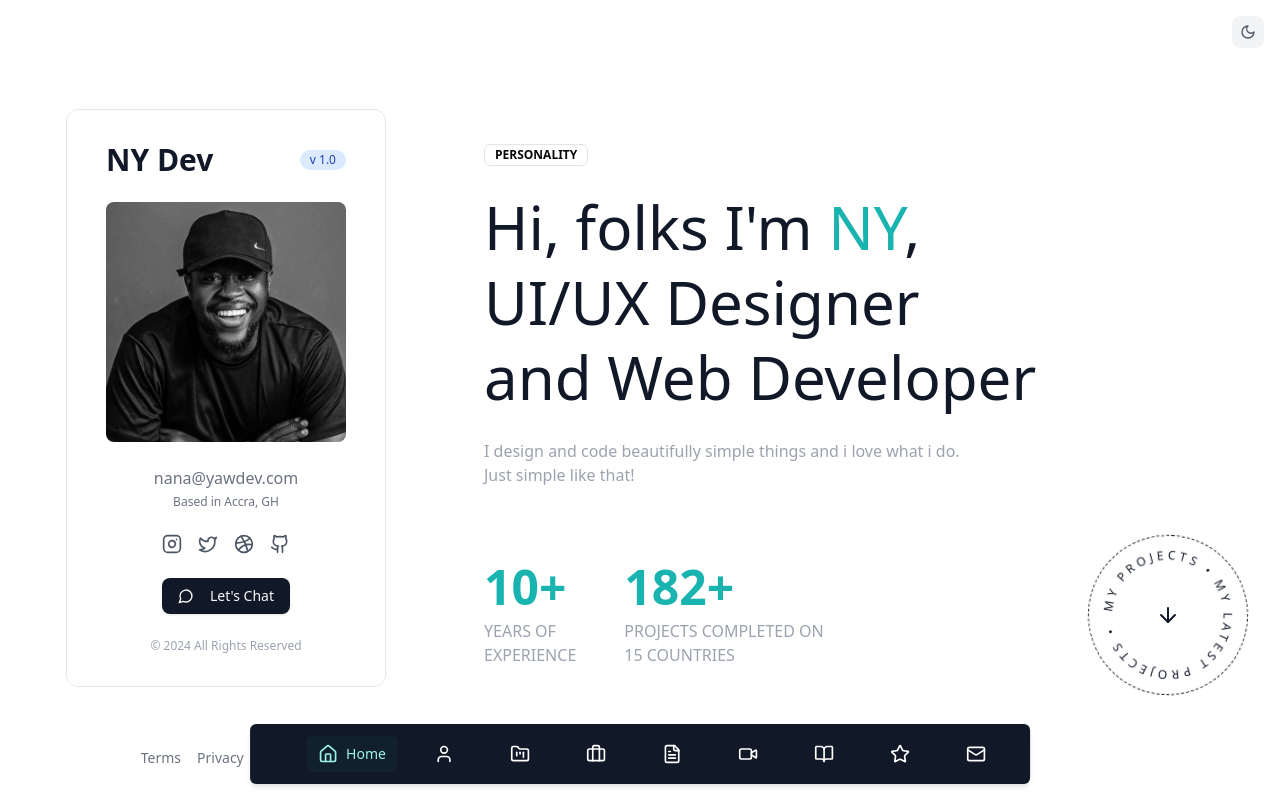
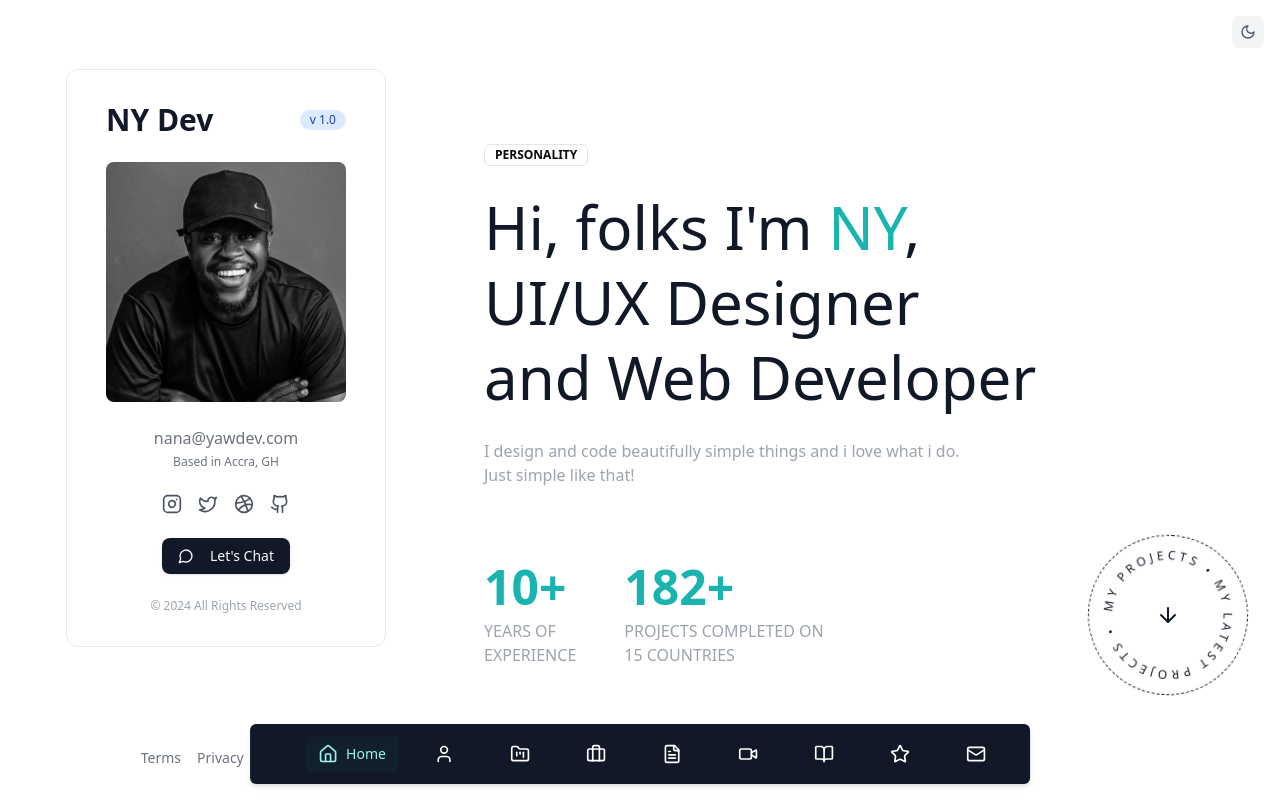
Before and after one commit to nanayawdev/nanayaw.dev, a React (Vite) app: page / in a window 1280 px wide. Built offline with nearby package versions, Linux system fonts and the light colour scheme.

Commit message:
Padding top and bottom added to this component

```diff
--- a/src/components/Footer/Footer.jsx
+++ b/src/components/Footer/Footer.jsx
@@ -4,7 +4,7 @@ import { footerConfig } from '../../config/footerConfig';
 const Footer = () => {
   return (
     <footer className="w-full py-4">
-      <div className="flex justify-center space-x-4 text-sm text-gray-500 dark:text-gray-400 pb-20">
+      <div className="flex justify-center space-x-4 text-sm text-gray-500 dark:text-gray-400 pb-20 pt-20">
         {footerConfig.map(({ path, label }) => (
           <Link
             key={path}
```
